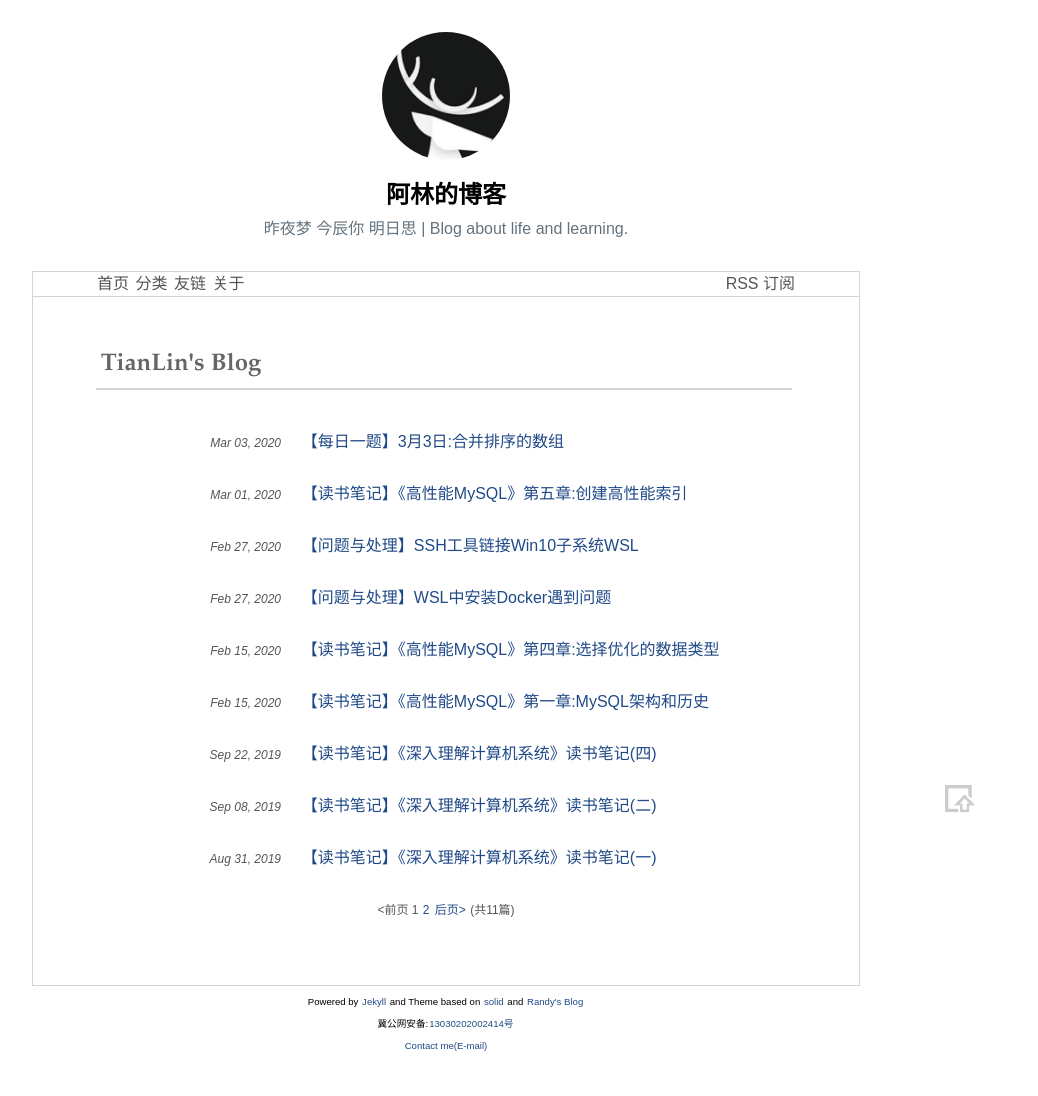
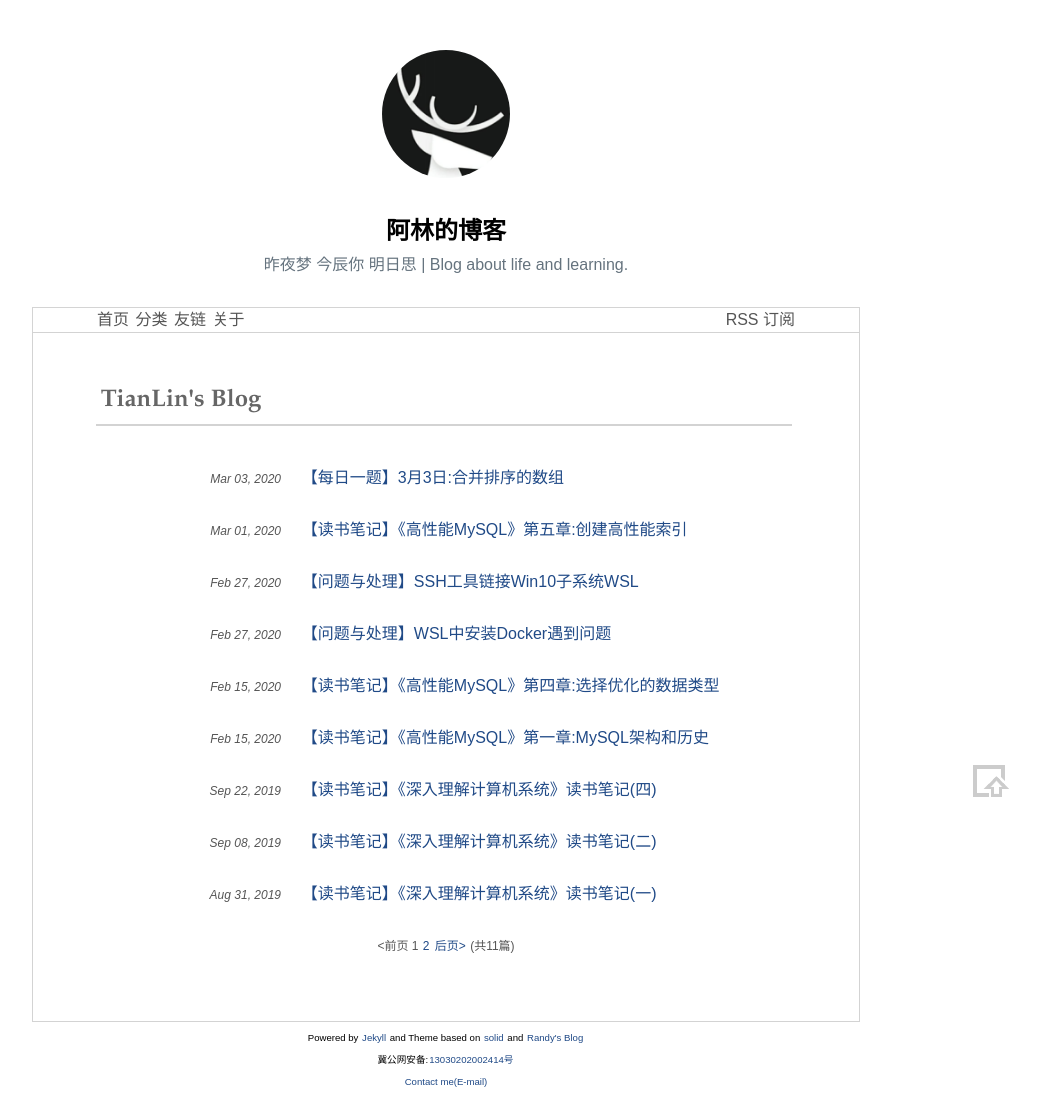
Before and after one commit to TroyLin0218/TroyLin0218.github.io, a Jekyll site: the page built from index.html, in a window 1280 px wide. Shown: the whole page, without its empty margins (194-1232 px from the left). Built offline with Jekyll 4.4.1, drawn with Linux system fonts in a browser that asks for light colours; the list of posts is cut into pages by our own code; comment, search, counter and statistics services are not loaded; before the commit the page ends 1060 px from its top, so only the background shows below that.

Commit message:
修改回到顶部按钮样式,新增头像点击连接到首页

```diff
--- a/_includes/footer.html
+++ b/_includes/footer.html
@@ -28,14 +28,9 @@
     </div>
 </center>
     </body>
-    <!-- 页面滚动事件 -->
-    <script type="text/javascript">
-
-    </script>
     <!-- 回到顶部js实现 -->
     <script type="text/javascript">
         function toTop() {
-           // Document.scrollTop = Document.body.scrollTop =0;
            scrollTo(0,0);
         }
     </script>
--- a/_includes/header.html
+++ b/_includes/header.html
@@ -15,7 +15,9 @@
 
 <body >
     <div class="description">
-        <div style="background-image: url({{ site.url }}/images/avatar.png); width: 128px; height: 128px; background-size: cover; border-radius: 50%; margin: 0 auto;"></div>
+        <a href="{{ site.url }}" title="阿林的博客">
+            <div style="background-image: url({{ site.url }}/images/avatar.png); width: 128px; height: 128px; background-size: cover; border-radius: 50%; margin: 0 auto;"></div>
+        </a>
         <div class="name">阿林的博客</div>
         <div class="desc">昨夜梦 今辰你 明日思 | Blog about life and learning.</div>
     </div>
--- a/css/default.css
+++ b/css/default.css
@@ -242,18 +242,11 @@
 
 /* 回到顶部样式 开始*/
 .top{
-	width: 50px;
-	height: 100px;
-	background-color: rgba(255, 255, 255, 0.5);
-	border-radius: 10px;
 	position: fixed;
-	right: 100px;
-	bottom: 50px;
+	right: 6%;
+	bottom: 8%;
 }
 .top #topArrow{
-	width: 30px;
-	height: 30px;
-	display: inline-block;
 	transform: translate(9px,35px) ;
 	cursor: pointer;
 	z-index: 1000; /* 避免被其他div遮盖 */
```
